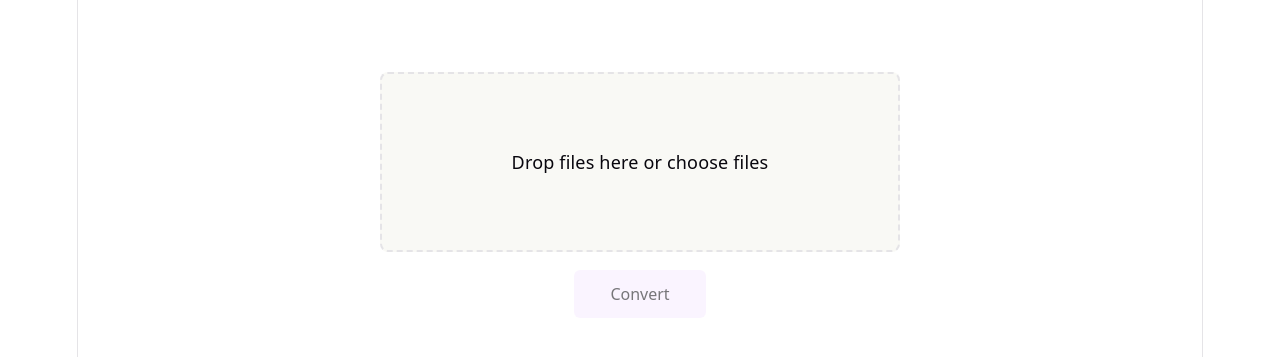
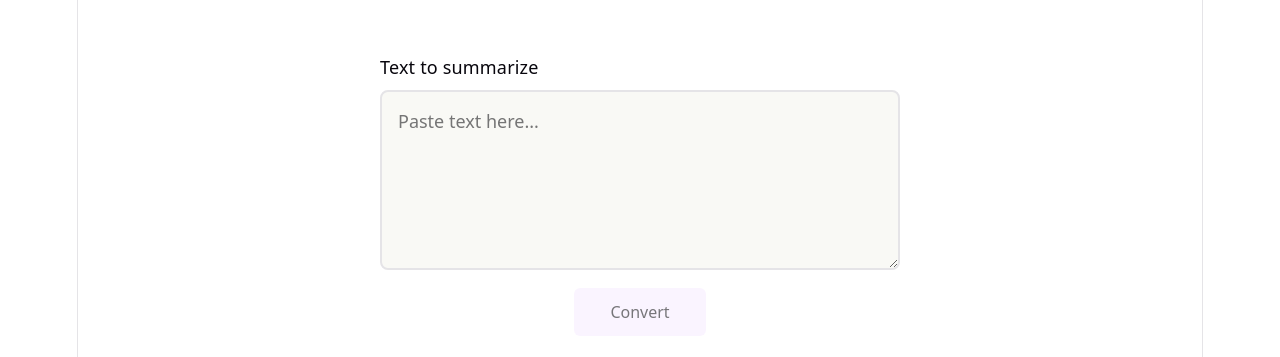
Before and after one commit to lila-papazian/study-assistant, a React (Vite) app: page / in a window 1280 px wide. Shown: the part 205-562 px from the top of the page. Built offline with nearby package versions, Linux system fonts and the light colour scheme.

Commit message:
feat: implement text summarization feature with API integration

```diff
--- a/src/App.css
+++ b/src/App.css
@@ -59,6 +59,36 @@
   }
 }
 
+.text-input-label {
+  width: min(520px, 100%);
+  display: flex;
+  flex-direction: column;
+  gap: 10px;
+  text-align: left;
+  color: var(--text-h);
+}
+
+.summary-input {
+  min-height: 180px;
+  resize: vertical;
+  padding: 16px;
+  border: 2px solid var(--border);
+  border-radius: 8px;
+  color: var(--text-h);
+  background: var(--social-bg);
+  font: inherit;
+  box-sizing: border-box;
+  transition:
+    border-color 0.3s,
+    background 0.3s;
+
+  &:focus {
+    border-color: var(--accent-border);
+    background: var(--accent-bg);
+    outline: none;
+  }
+}
+
 .file-list {
   width: min(520px, 100%);
   list-style: none;
@@ -103,6 +133,25 @@
   &:disabled {
     cursor: not-allowed;
     opacity: 0.55;
+  }
+}
+
+.error-message,
+.summary-result {
+  width: min(520px, 100%);
+  text-align: left;
+}
+
+.error-message {
+  color: #b42318;
+}
+
+.summary-result {
+  padding-top: 6px;
+  color: var(--text);
+
+  h2 {
+    margin-bottom: 8px;
   }
 }
 
--- a/src/App.tsx
+++ b/src/App.tsx
@@ -1,70 +1,74 @@
 import { useState } from 'react'
 import './App.css'
-import { getHealth } from './api/health'
 
 type ConversionStatus = 'idle' | 'loading' | 'success'
 
 function App() {
-  const [files, setFiles] = useState<File[]>([])
+  const [text, setText] = useState('')
+  const [summary, setSummary] = useState('')
+  const [error, setError] = useState('')
   const [conversionStatus, setConversionStatus] =
     useState<ConversionStatus>('idle')
 
-  const addFiles = (fileList: FileList | null) => {
-    if (!fileList?.length) {
+  const handleConvert = async () => {
+    const textToSummarize = text.trim()
+
+    if (!textToSummarize) {
       return
     }
 
-    setFiles((currentFiles) => [...currentFiles, ...Array.from(fileList)])
-    setConversionStatus('idle')
-  }
+    setConversionStatus('loading')
+    setSummary('')
+    setError('')
 
-  const handleConvert = async () => {
-    setConversionStatus('loading')
+    try {
+      const response = await fetch('http://127.0.0.1:3001/summarize', {
+        method: 'POST',
+        headers: {
+          'Content-Type': 'application/json',
+        },
+        body: JSON.stringify({ text: textToSummarize }),
+      })
 
-    window.setTimeout(() => {
+      if (!response.ok) {
+        throw new Error('Request failed')
+      }
+
+      const data = (await response.json()) as { summary?: string }
+
+      setSummary(data.summary ?? '')
       setConversionStatus('success')
-    }, 1200)
-
-    const data = await getHealth();
-
-    console.log(data);
+    } catch {
+      setError('Unable to summarize. Please try again.')
+      setConversionStatus('idle')
+    }
   }
 
   const isConverting = conversionStatus === 'loading'
+  const isConvertDisabled = isConverting || text.trim().length === 0
 
   return (
     <>
       <section className="upload-panel">
-        <label
-          className="drop-area"
-          onDragOver={(event) => event.preventDefault()}
-          onDrop={(event) => {
-            event.preventDefault()
-            addFiles(event.dataTransfer.files)
-          }}
-        >
-          <span>Drop files here or choose files</span>
-          <input
-            type="file"
-            multiple
-            onChange={(event) => addFiles(event.target.files)}
+        <label className="text-input-label">
+          <span>Text to summarize</span>
+          <textarea
+            className="summary-input"
+            placeholder="Paste text here..."
+            value={text}
+            onChange={(event) => {
+              setText(event.target.value)
+              setConversionStatus('idle')
+              setSummary('')
+              setError('')
+            }}
           />
         </label>
-
-        {files.length > 0 && (
-          <ul className="file-list" aria-label="Uploaded files">
-            {files.map((file, index) => (
-              <li key={`${file.name}-${file.lastModified}-${index}`}>
-                {file.name}
-              </li>
-            ))}
-          </ul>
-        )}
 
         <button
           className="convert-button"
           type="button"
-          disabled={files.length === 0 || isConverting}
+          disabled={isConvertDisabled}
           onClick={handleConvert}
         >
           {isConverting
@@ -73,6 +77,15 @@ function App() {
               ? 'Converted'
               : 'Convert'}
         </button>
+
+        {error && <p className="error-message">{error}</p>}
+
+        {summary && (
+          <section className="summary-result" aria-label="Summary">
+            <h2>Summary</h2>
+            <p>{summary}</p>
+          </section>
+        )}
       </section>
     </>
   )
```
Also changed, not shown: 1 other file (tests, documents, lock files or other folders).
